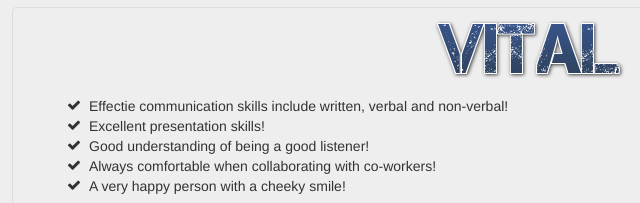
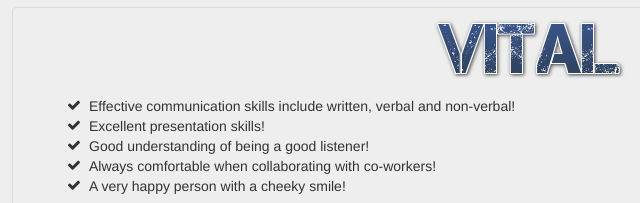
Before and after one commit to Win-Myint/Win-Myint.github.io, a plain HTML site: page index.html in a window 1280 px wide. Shown: the part 2671-2874 px from the top of the page, 103-743 px from the left. Drawn offline with nearby package versions, Linux system fonts and the light colour scheme.

Commit message:
Update index.html

```diff
--- a/index.html
+++ b/index.html
@@ -116,7 +116,7 @@
               <img src="./images/vital.png">
               <div class="caption">
                 <ul class="fa-ul">
-                  <li><i class="fa-li fa fa-check"></i>Effectie communication skills include written, verbal and non-verbal!</li>
+                  <li><i class="fa-li fa fa-check"></i>Effective communication skills include written, verbal and non-verbal!</li>
                   <li><i class="fa-li fa fa-check"></i>Excellent presentation skills!</li>
                   <li><i class="fa-li fa fa-check"></i>Good understanding of being a good listener!</li>
                   <li><i class="fa-li fa fa-check"></i>Always comfortable when collaborating with co-workers!</li>
```
